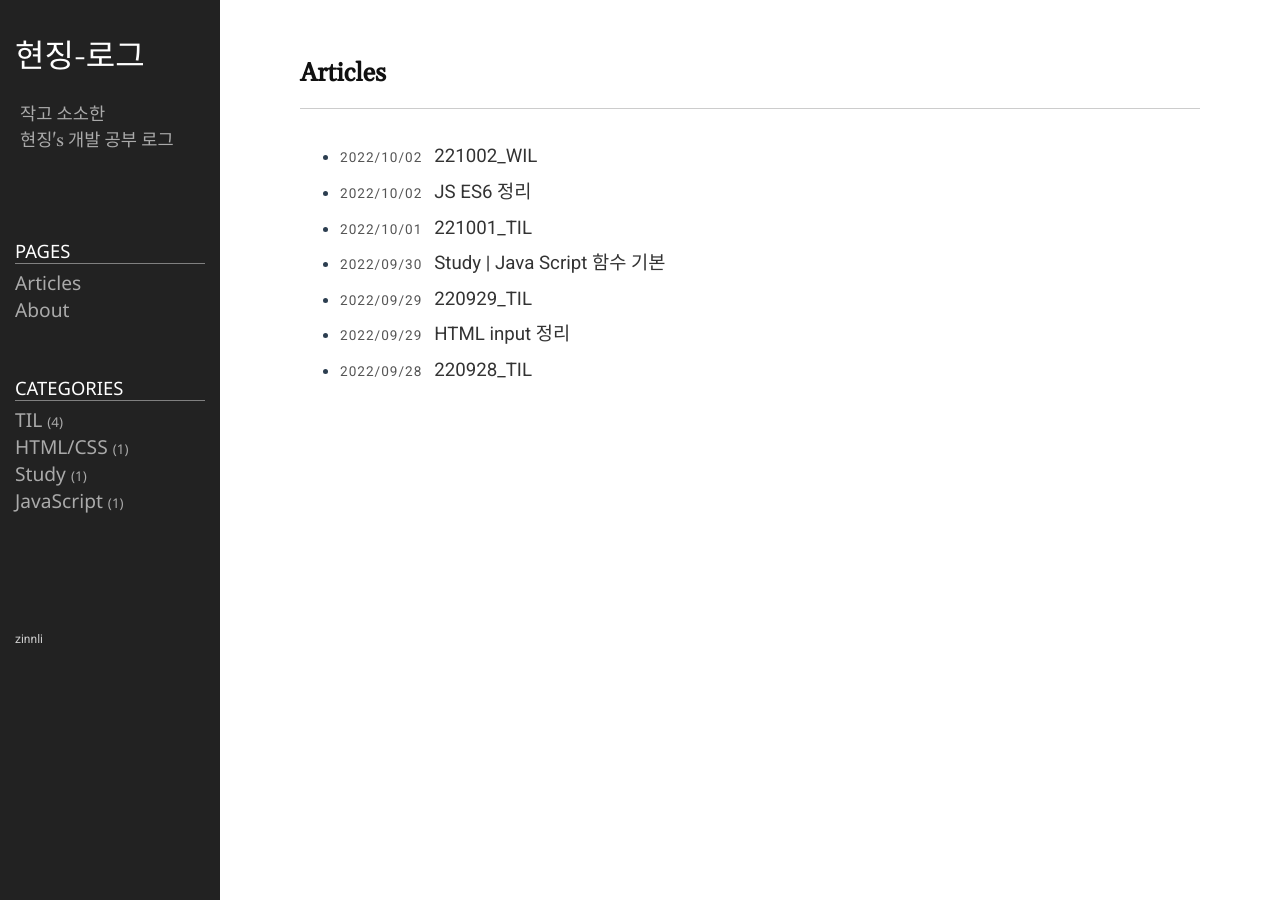
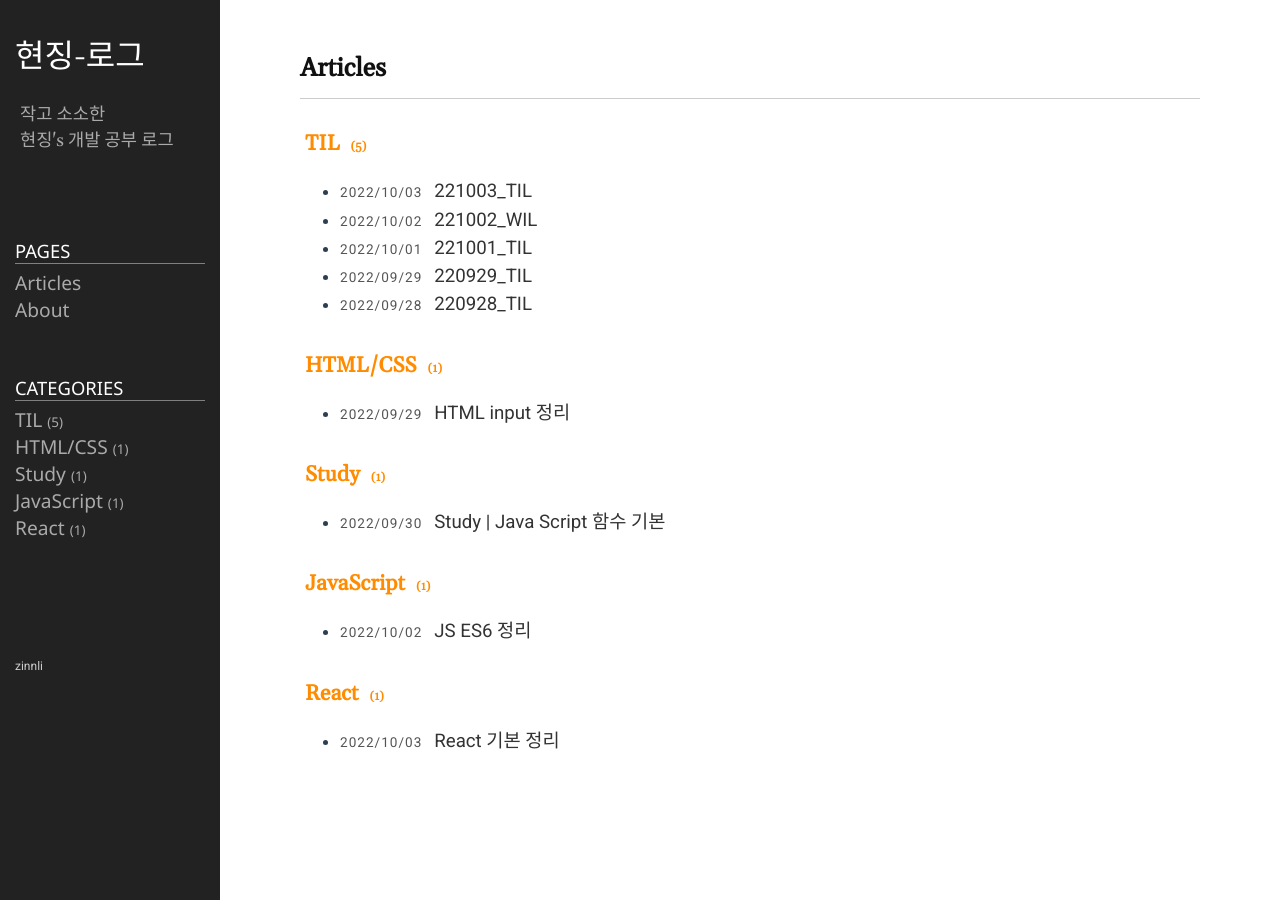
Before and after one commit to zinnli/zinnli.github.io, a Jekyll site: the page built from index.md, in a window 1280 px wide. Built offline with Jekyll 4.4.1, drawn with Linux system fonts in a browser that asks for light colours.

Commit message:
목록 카테고리 수정 / 221003 TIL 및 React 정리

````diff
--- a/_includes/category.html
+++ b/_includes/category.html
@@ -18,7 +18,6 @@
                     <a class="post-link" href="{{ post.url | relative_url }}">
                          {{ post.title | escape }}
                     </a>
-                    {%- if site.show_excerpts -%}{{ post.excerpt }}{%- endif -%}
                </li>
                {%- endfor -%}
           </ul>
--- a/_includes/home.html
+++ b/_includes/home.html
@@ -4,24 +4,47 @@
      </header>
 
      <div class="post-content">
-      {%- if site.posts.size > 0 -%}
+          {%- if site.posts.size > 0 -%} {% for category in site.categories %}
+          <h3>
+               <a
+                    class="nav-item"
+                    href="{{ root_url }}/{{ site.category_dir }}#{{ category | first }}"
+               >
+                    <span class="name">{{ category | first }}</span>
+                    <span class="badge">{{ category | last | size }}</span>
+               </a>
+          </h3>
+
           <ul class="post-list">
-      {%- for post in site.posts -%}
-      <li class="post-list-item">
+               {%- for post in site.posts -%}{% if post.category ==
+               category.first %}
+               <li class="post-list-item post-category-{{post.categories}}">
                     <!-- {%- assign date_format = site.date_format | default: "%b %-d, %Y" -%} -->
+
                     {%- assign date_format = "%Y/%m/%d" -%}
-        <span class="post-date">{{ post.date | date: date_format }}</span>
+                    <span class="post-date"
+                         >{{ post.date | date: date_format }}</span
+                    >
                     <a class="post-link" href="{{ post.url | relative_url }}">
                          {{ post.title | escape }}
                     </a>
                     {%- if site.show_excerpts -%}{{ post.excerpt }}{%- endif -%}
+                    {% endif %}
                </li>
                {%- endfor -%}
           </ul>
-  {%- endif -%}
+          {% endfor %} {%- endif -%}
      </div>
 </article>
 
+<!--
+{% for category in site.categories %}
+	    <li>
+	    	<a class="nav-item" href="{{ root_url }}/{{ site.category_dir }}#{{ category | first }}">
+				<span class="name">{{ category | first }}</span>
+				<span class="badge">{{ category | last | size }}</span>
+	    	</a>
+ 		</li>
+	    {% endfor %}
 
-
-</div>
+       -->
--- a/_posts/2022-10-02-WIL_01.markdown
+++ b/_posts/2022-10-02-WIL_01.markdown
@@ -71,7 +71,7 @@ ES3의 규격에 있는 수많은 애매한 부분을 명확히 함<br/>
 (이러한 문법의 의미는 5판의 strict mode와 같은 방법으로 정의됨)
 ES5 보다 간결해진 문법<br/>
 
-++ 다양한 브라우저 간의 호환성 문제로 ES6의 사양을 준수하지 않는 경우, `Babe`l이 작성된 코드를 ES5 코드로 바꿔주는 역할을 해줌<br/>
+++ 다양한 브라우저 간의 호환성 문제로 ES6의 사양을 준수하지 않는 경우, `Babel`이 작성된 코드를 ES5 코드로 바꿔주는 역할을 해줌<br/>
 
 ### ES5 / ES6의 차이점
 
--- /dev/null
+++ b/_posts/2022-10-03-React-base_01.markdown
@@ -0,0 +1,153 @@
+---
+layout: post
+title: React 기본 정리
+date: 2022-10-03 22:00:30 +0900
+category: React
+---
+
+# **React 기본적인 사용법 간단 정리**
+
+<br/>
+
+### React의 장점
+
+1. 모바일 앱으로 발행이 쉬움
+2. 앱처럼 뛰어난 UX
+3. 일반 웝사이트보다 비즈니스적 강점
+   <br/>
+
+### React 셋팅
+
+React를 이용하려면 라이브러리를 설치는 주로 npm으로 설치되기때문에 node.js 설치 필요<br/>
+순서 : node js 설치 -> `create-react-app 프로젝트명`
+<br/>
+
+### CRA 후 폴더 구조
+
+-    메인 페이지 : App.js<br/>
+     -> 메인페이지에 들어갈 JSX(html) 짜는 곳<br/>
+     -> 내용을 public의 index.html로 넣어달라고 index.js가 명령함<br/>
+
+-    실제 메인 페이지 : public < index.html<br/>
+     app.js 의 html 내용이 index.html에 집어넣음<br/>
+     (넣도록 명령하는 것 : index.js)
+
+-    node_modules : 구동하기 위한 라이프러리를 모음
+
+-    public : static 파일 보관함(정적인 부분)
+
+-    src : 소스코드 보관함
+     <br/>
+
+### React 특징
+
+1. 태그에 class를 주고 싶을 때 -> className으로 줘야함
+
+2. 데이터 바인딩이 쉬움 = 방법 : {변수명} / {함수명( )}<br/>
+   \*\*`데이터 바인딩`이란 : 서버에서 받아온 데이터를 html에 넣는것
+
+3. 이미지 import 하기 : import로 불러들이고 import 이미지 from '이미지 경로'
+   <br/>
+
+     ```
+      <img src = {이미지}/>
+     ```
+
+     형식으로 중괄호에 입력
+
+4. JSX 에서 style 넣기<br/>
+     ```
+     style={{color: 'blue', fontSize:10px;}}
+     ```
+     형태로 대괄호로 감싸고 넣어야함<br/>
+5. 띄어쓰기나 '-'로 입력이 아니라 camelCase 작명관습에 따라 띄어쓰는 부분의 첫글자는 대문자
+
+<br/>
+
+## **State**
+
+데이터는 `변수/state` 에 보관<br/>
+
+#### 리액트의 데이터 저장공간 state 만들기
+
+1. {useState} 상단에 첨부
+2. useState(데이터)
+   let [a,b] = useState('');
+
+a = state 데이터<br/>
+b = state 데이터 변경 함수(대체할 데이터)
+<br/>
+
+### State의 특징
+
+1. 변수 대신 쓰는 `데이터 저장공간` 2.` useState( )`를 이용해 만들어야함
+2. 문자, 숫자, array, object 다 저장가능
+   <br/>
+
+### State의 장점
+
+1. 웹이 app처럼 동작하게 만들고싶어서[웹(데이터)이 변경될 때]<br/>
+   -> HTML이 자동으로 재렌더링 됨(그냥 변수는 자동 재렌더링이 안됨) <br/>
+   --> 새로고침 없이 스무스하게 변경
+
+<br/>
+
+\*\* 자주 바뀌는, 중요한 데이터는 state 사용 추천
+
+-    onClick={클릭될 때 실행할 함수}
+-    onClick={( ) => {실행할 내용}} -- 화살표 함수
+
+-    onClick에 함수가 들어가는 경우<br/>
+     -> 함수( ) 형태로 들어가면 안됨<br/>
+     --> 함수명( )가 되면 바로 실행이 됨
+     <br/>
+
+### state 데이터 수정 테크닉
+
+1. 기존 state 카피본 만들기(원본 state 수정 X)
+2. 카피본에 수정사항 반영
+3. 변경함수( )에 집어넣기
+4. 일단 상단에 useState가 잘 import 되어있는지 확인
+5. useState만들 때 함께 만들어놨던 함수를 사용
+6. array 자료형인 경우(등호사용 X) 사본을 만들어서 변경
+7. 사본 만드는 법<br/>
+   : let newArray = [...기존state이름] <br/>
+   -> newArray를 수정<br/>
+   -> state 데이터 변경(newArray)<br/>
+   -> 제대로 state 변경이 가능
+
+\*\* 복사본을 만들어 수정하지 않으면 -- 값공유가 되어버림<br/>
+-> deep copy를 위해 별개의 복사본 만들어 수정해야함
+<br/>
+<br/>
+
+## **Component**
+
+HTML 한단어로 줄여서 쓸 수 있는 방법 : Component 사용
+<br/>
+
+### component 유의사항
+
+1. 이름은 대괄호
+2. return 안에 있는건 태그 하나로 묶어야함
+   <br/>
+
+### Component로 만들면 좋은 것들
+
+-    반복출현하는 HTML 덩어리들
+-    자주 변경되는 HTML UI들
+-    다른 페이지를 만들 때도
+     <br/>
+
+### 단점(component를 많이 만들때)
+
+-    state를 쓸 때 복잡해짐
+-    상위 컴포에서 만든 state를 쓰려면 props 문법을 사용해야함
+
+<br/>
+props 는 내일 중 추가 정리 예정
+<br/>
+<br/>
+<br/>
+
+(잘못된 부분이 있다면 메일로 연락주세요.)
--- /dev/null
+++ b/_posts/2022-10-03-TIL_04.markdown
@@ -0,0 +1,44 @@
+---
+layout: post
+title: 221003_TIL
+date: 2022-10-03 23:30:30 +0900
+category: TIL
+---
+
+# 221003_TIL
+
+<br/>
+
+## **오늘한 일**
+
+-    [항해 99] 애플코딩 리액트 과정 완강
+-    [항해 99] 개인과제 HTML 내용 나누기
+-    리액트 기본적인 내용 깃블로그에 정리
+-    깃블로그 Article 부분 카테고리별로 분해
+-    혼공스 Chapter 6-1 1회독
+
+<br/>
+
+## **내일 할 일**
+
+-    [항해 99] 버튼 클릭시 수정 삭제 전까지 과제 완료
+-    prop 부분 확실하게 이해하고 넘어가기
+-    혼공스 Chapter 6-3 1회독
+
+<br/>
+
+## **오늘 공부한 키워드**
+
+-    props(이게 좀 어렵다)
+-    state(얜 원리는 이해됐는데 사용법이 아직 애매함)
+
+<br/>
+
+<br/>
+<hr>
+
+<br/>
+
+★★★ 너무 기죽지 말고 가보자고 마인드 가지기 ★★★
+
+집념의 현징 아니겠나...! 이제 시작인데 뭐 어때!!! 난 짱짱걸이니까 할 수 있다! 으쌰 💪🏻
--- a/public/css/style.css
+++ b/public/css/style.css
@@ -226,7 +226,7 @@ article {
      padding: 0 5% 0;
      font-size: 17px;
      margin-bottom: 100px;
-     line-height: 1.9;
+     line-height: 1.5;
 }
 
 article.home div a,
@@ -286,7 +286,7 @@ article.home h4 a:hover {
 
 header.post-header {
      padding: 50px 0px 10px 0px;
-     margin-bottom: 30px;
+     margin-bottom: 24px;
      border-bottom: 1px solid #ccc;
      text-align: center;
 }
@@ -333,6 +333,36 @@ footer {
 }
 
 /* 현진추가 */
+
+.post-content h3 {
+     margin-top: 10px;
+}
+
+.post-list {
+     margin-bottom: 3%;
+}
+
+h3 a .name,
+h3 a .badge {
+     margin-left: 5px;
+}
+
+.post-content h3 a .name {
+     font-family: "Gelasio", "Nanum Myeongjo", serif;
+     color: #ff8c00;
+     font-size: 0.9em;
+     font-weight: bold;
+}
+.post-content h3 a .badge {
+     font-family: "Gelasio", "Nanum Myeongjo", serif;
+     color: #ff8c00;
+     font-size: 0.5em;
+     font-weight: bold;
+}
+
+h3 a.nav-item:hover {
+     color: #ff8c00;
+}
 
 .highlighter-rouge {
      background-color: #ffc107;
````
Lines whose indentation alone changed are shown as unchanged.
